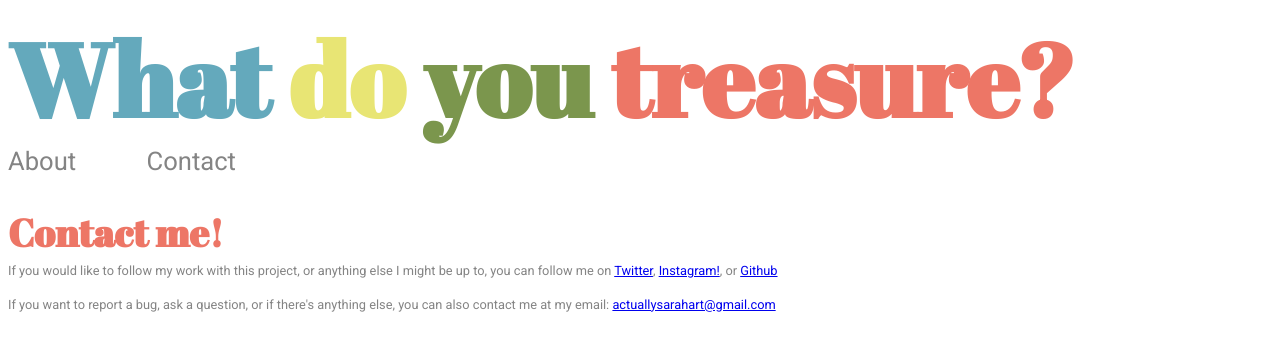
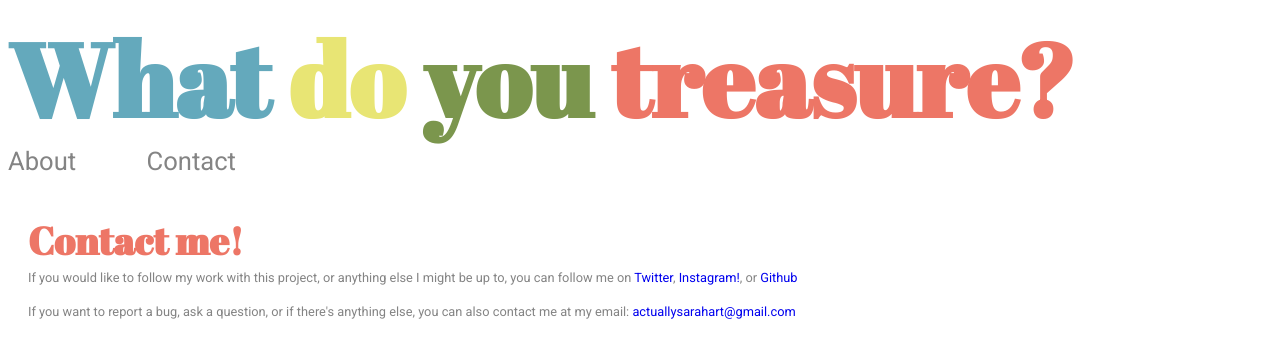
Before and after one commit to actuallysarah/everyLittleTreasure, a plain HTML site: page contact.html in a window 1280 px wide. Drawn offline with Linux system fonts and the light colour scheme.

Commit message:
Update divStyleSheet.css

```diff
--- a/divStyleSheet.css
+++ b/divStyleSheet.css
@@ -4,6 +4,16 @@ All the squares are styled as a class, and individual colors are assigned with a
 ********************************************************/
 
 /* STYLING FOR TEXT NEEDED FOR INFORMATIONAL PAGES (like bHead, body copy, etc)*/
+#infoPageContainer{
+	position: sticky;
+	top: 50%;
+	padding: 20px;
+}
+
+div.menuContainer{
+padding-left: 20px;
+
+}
 
 h1.bHead{
 	font-family: Abril Fatface;
@@ -19,11 +29,6 @@ p.bodyCopy{
 	color: #848484;
 	margin-bottom: 1.5em;
 	text-align: left;
-}
-
-
-#infoPageContainer{
-	padding-top: 1%;
 }
 
 /* STYLING FOR THE aHEAD and MENU*/
@@ -65,6 +70,10 @@ p.bodyCopy{
 
 }
 
+a{
+	text-decoration: none;
+}
+
 /*Fixing leading on menu*/
 h1.websiteTop{
 		line-height: 20%;
@@ -75,7 +84,6 @@ p.websiteTop{
 		line-height: 30%;
 
 }
-
 
 /* STYLING FOR THE SQUARES WITH ANIMATIONS*/
 	div.square {
```
